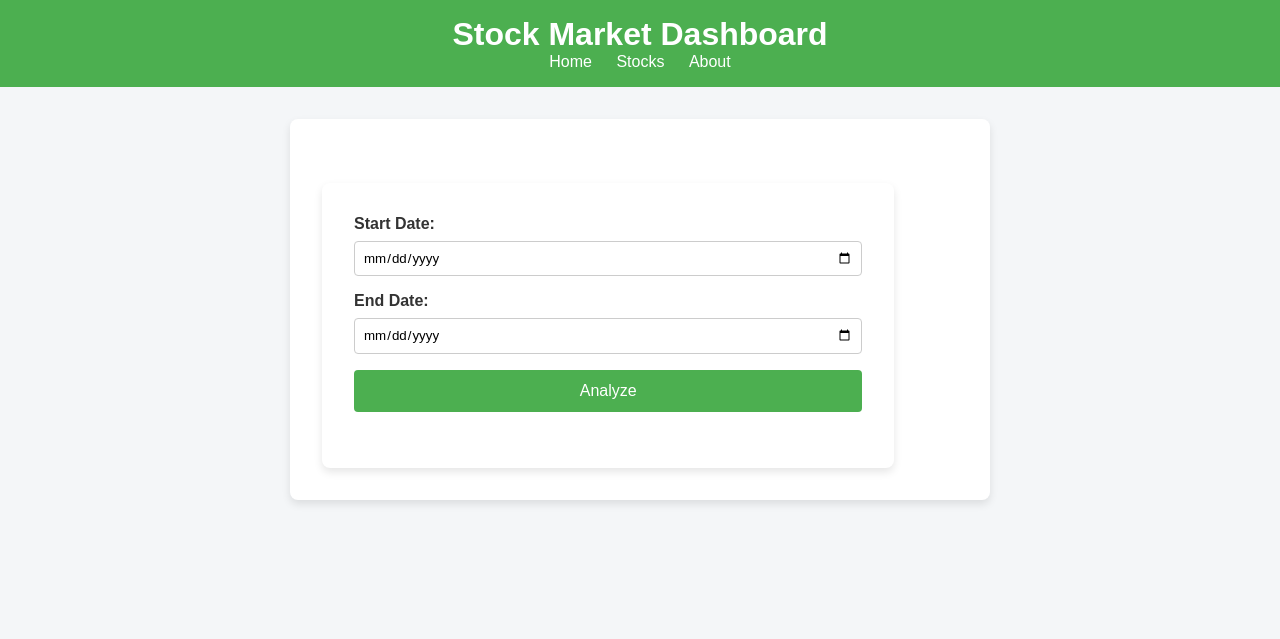
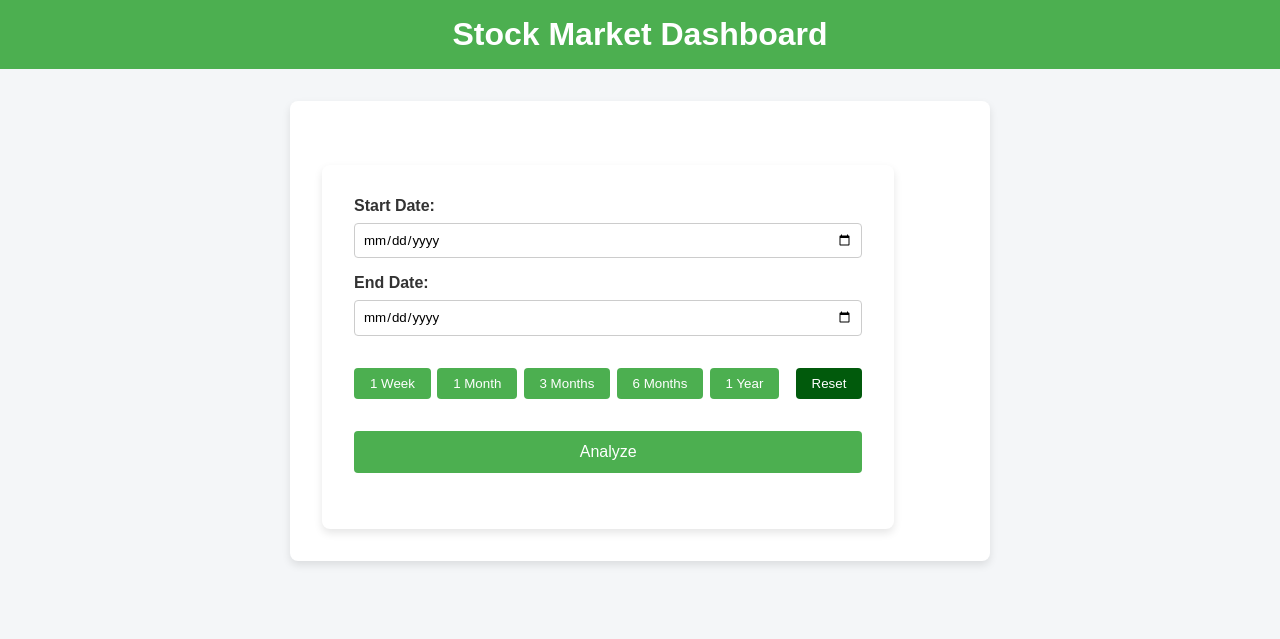
Before and after one commit to ChitwanRana/Stock_Data, a Django app: page /myapp/ in a window 1280 px wide. Shown: the top 639 px of the page. Run offline with Django 3.2, Linux system fonts and the light colour scheme.

Commit message:
Modify Dashboard

```diff
--- a/myapp/static/myapp/styles.css
+++ b/myapp/static/myapp/styles.css
@@ -222,3 +222,59 @@
 .results-table tr:hover {
     background-color: #ddd;
 }
+
+
+    .button-group {
+        margin: 1rem 0;
+        display: flex;
+        justify-content: space-between;
+    }
+
+    .time-button {
+        padding: 0.5rem 1rem;
+        background-color: #4CAF50;
+        color: #fff;
+        border: none;
+        border-radius: 4px;
+        cursor: pointer;
+        transition: background-color 0.3s ease;
+    }
+
+    .time-button:hover {
+        background-color: #45a049;
+    }
+
+    .button-group {
+        margin: 1rem 0;
+        display: flex;
+        justify-content: space-between;
+    }
+
+    .time-button {
+        padding: 0.5rem 1rem;
+        background-color: #4CAF50;
+        color: #fff;
+        border: none;
+        border-radius: 4px;
+        cursor: pointer;
+        transition: background-color 0.3s ease;
+    }
+
+    .time-button:hover {
+        background-color: #45a049;
+    }
+
+    .reset-btn {
+        padding: 0.5rem 1rem;
+        background-color: #015a0c; /* Red color for reset */
+        color: #fff;
+        border: none;
+        border-radius: 4px;
+        cursor: pointer;
+        transition: background-color 0.3s ease;
+        margin-left: 10px; /* Space between reset and time buttons */
+    }
+
+    .reset-btn:hover {
+        background-color: #0b3103; /* Darker red on hover */
+    }
--- a/myapp/templates/myapp/base.html
+++ b/myapp/templates/myapp/base.html
@@ -8,16 +8,12 @@
     {% load static %}
 
     <link rel="stylesheet" href="{% static 'myapp/styles.css' %}">
+    <script src="{% static 'myapp/script.js' %}" defer></script>
 </head>
 <body>
     <!-- Header -->
     <header>
         <h1>Stock Market Dashboard</h1>
-        <nav>
-            <a href="/">Home</a>
-            <a href="/stocks">Stocks</a>
-            <a href="/about">About</a>
-        </nav>
     </header>
 
     <!-- Main Content -->
--- a/myapp/templates/myapp/index.html
+++ b/myapp/templates/myapp/index.html
@@ -11,6 +11,14 @@
         <div class="form-group">
             <label for="end_date">End Date:</label>
             <input type="date" id="end_date" name="end_date" required>
+        </div>
+        <div class="button-group">
+            <button type="button" class="time-button" onclick="setDateRange(7)">1 Week</button>
+            <button type="button" class="time-button" onclick="setDateRange(30)">1 Month</button>
+            <button type="button" class="time-button" onclick="setDateRange(90)">3 Months</button>
+            <button type="button" class="time-button" onclick="setDateRange(180)">6 Months</button>
+            <button type="button" class="time-button" onclick="setDateRange(365)">1 Year</button>
+            <button type="button" class="reset-btn" onclick="resetDateFields()">Reset</button>
         </div>
         <button type="submit" class="submit-btn">Analyze</button>
     </form>
@@ -30,14 +38,14 @@
                         <tr>
                             <th>Company</th>
                             <th>Percentage Change</th>
-                            <th>TV chart</th>
+                            <th>Details</th>
                         </tr>
                     </thead>
                     <tbody>
                         {% for company in abovenifty50_final %}
                         <tr>
                             <td>{{ company.Company }}</td>
-                            <td>{{ company.PercentageChange|floatformat:2  }}%</td>
+                            <td>{{ company.PercentageChange|floatformat:2 }}%</td>
                             <td><a href="{{ company.Links }}" target="_blank">Details</a></td>
                         </tr>
                         {% endfor %}
@@ -61,8 +69,8 @@
                         {% for company in belownifty50_final %}
                         <tr>
                             <td>{{ company.Company }}</td>
-                            <td>{{ company.PercentageChange|floatformat:2  }}%</td>
-                            <td><a href="{{ company.Links }}">TV chart</a></td>
+                            <td>{{ company.PercentageChange|floatformat:2 }}%</td>
+                            <td><a href="{{ company.Links }}" target="_blank">Details</a></td>
                         </tr>
                         {% endfor %}
                     </tbody>
@@ -81,6 +89,26 @@
         document.getElementById('resultsContainer').style.display = 'none';
     }
 
+    function setDateRange(days) {
+        const startDateInput = document.getElementById('start_date');
+        const endDateInput = document.getElementById('end_date');
+
+        // Calculate the start and end dates
+        const endDate = new Date();
+        const startDate = new Date();
+        startDate.setDate(endDate.getDate() - days);
+
+        // Format dates as YYYY-MM-DD
+        startDateInput.value = startDate.toISOString().split('T')[0];
+        endDateInput.value = endDate.toISOString().split('T')[0];
+    }
+
+    function resetDateFields() {
+        // Clear the date input fields
+        document.getElementById('start_date').value = '';
+        document.getElementById('end_date').value = '';
+    }
+
     // Once the page loads, check if there are results and show the results container
     window.onload = function() {
         {% if abovenifty50_final or belownifty50_final %}
@@ -89,4 +117,6 @@
         {% endif %}
     };
 </script>
+
+
 {% endblock content %}
```
